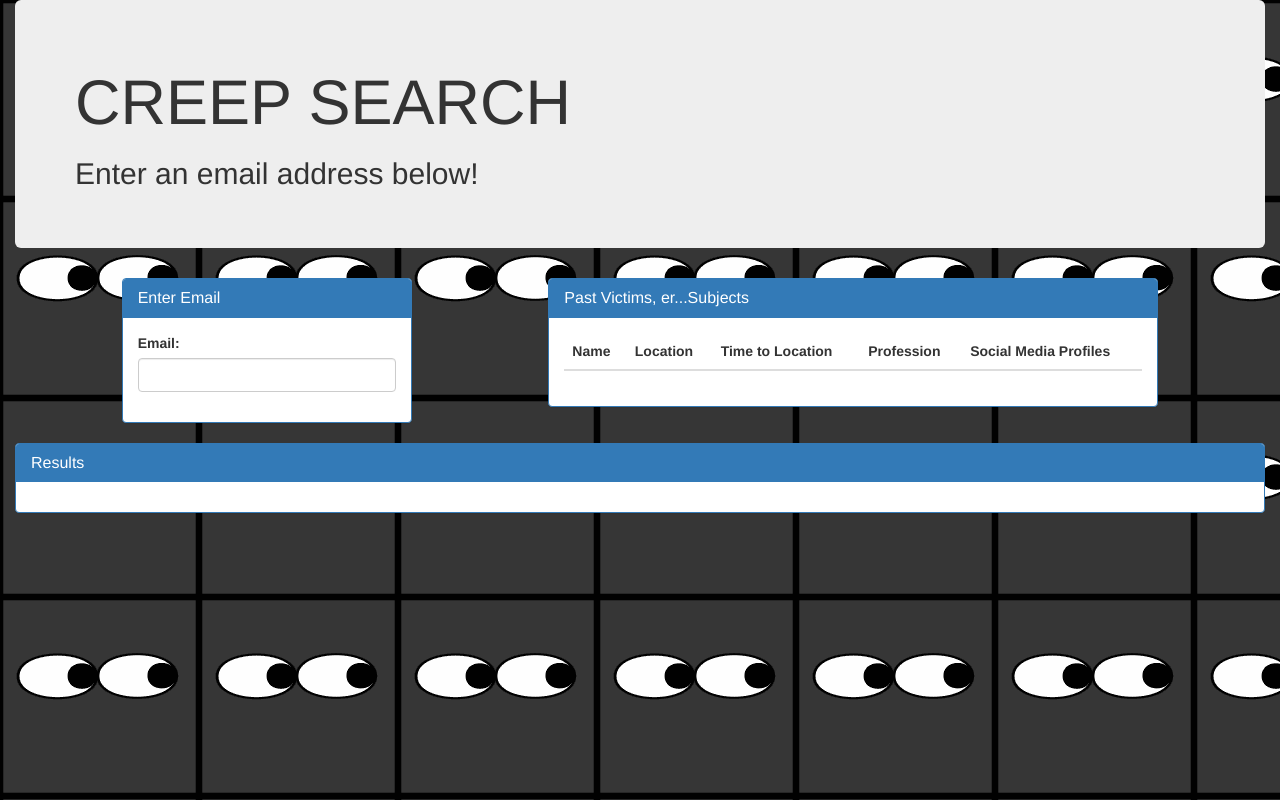
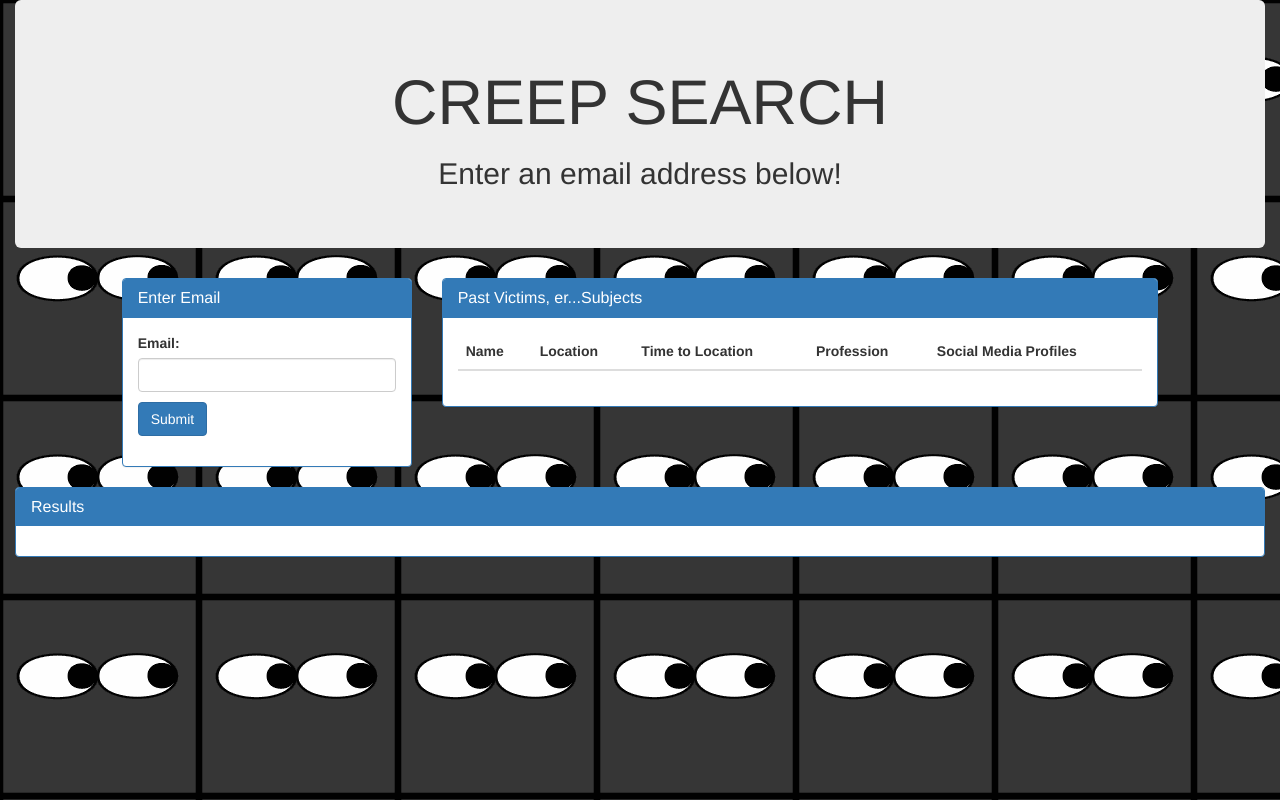
Before and after one commit to formlc/CreepSearch, a plain HTML site: page index.html in a window 1280 px wide. Drawn offline with nearby package versions, Linux system fonts and the light colour scheme.

Commit message:
a few more changes

```diff
--- a/assets/css/style.css
+++ b/assets/css/style.css
@@ -2,3 +2,16 @@ body {
 	background-image: url("../images/eyes_spying_icon.png");
 	/* background-repeat: no-repeat;
 	background-size: cover; */
+}
+
+.headingText {
+	text-align: center;
+}
+
+h2 {
+	text-align: center;
+}
+
+#add-email {
+	margin-top: 10px;
+}
--- a/index.html
+++ b/index.html
@@ -48,6 +48,8 @@
 
  							<input type="text" class="form-control" id="email-input">
 
+ 							<button type="submit" id="add-email" class="btn btn-primary">Submit</button>
+
  						</div>
 
  					</div>
@@ -56,11 +58,8 @@
 
 			</div>
 
-			<div class="col-lg-1">
 
-			</div>
-
-			<div class="col-lg-6">
+			<div class="col-lg-7">
 
 				<div class="panel panel-primary">
 
```
